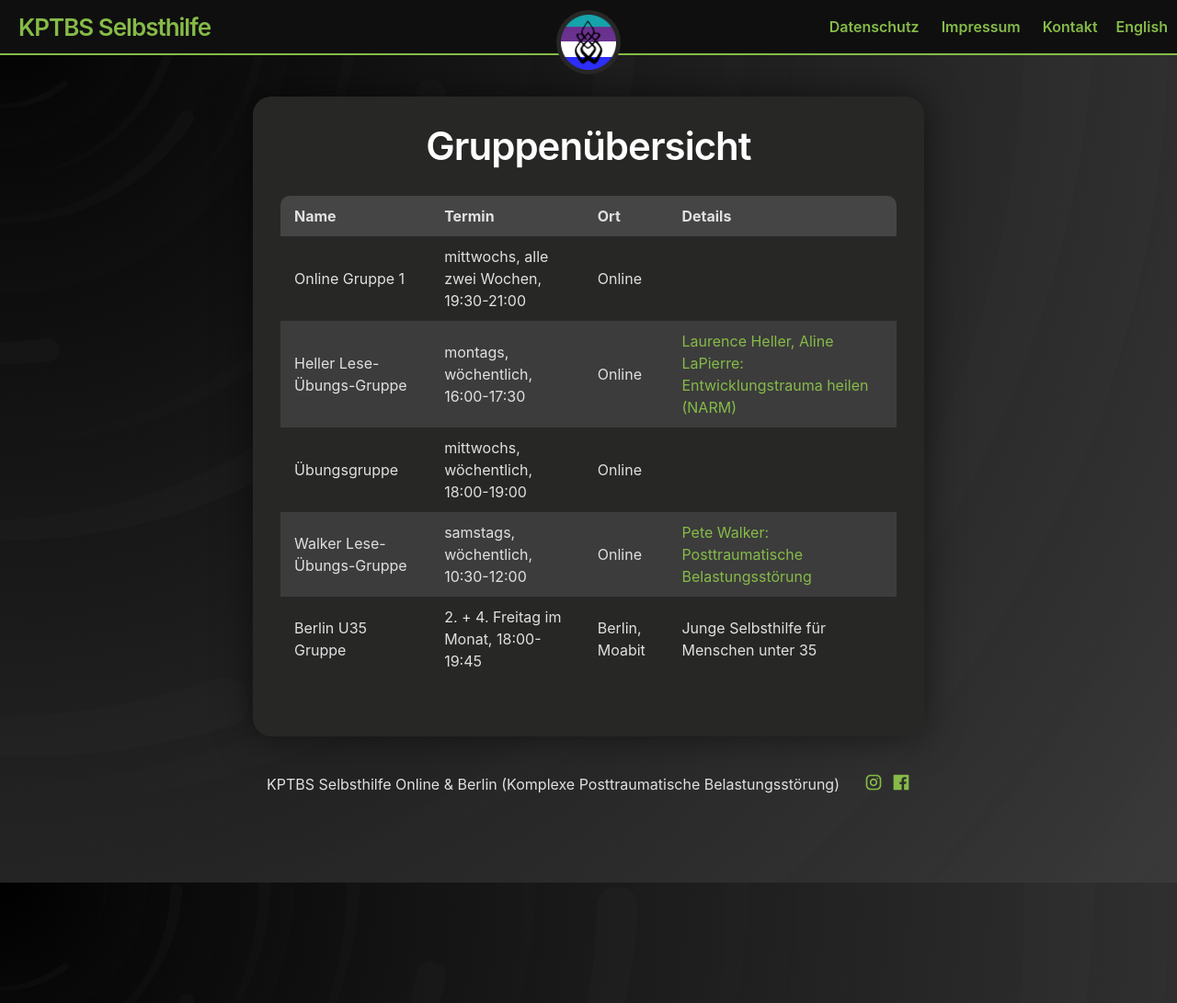
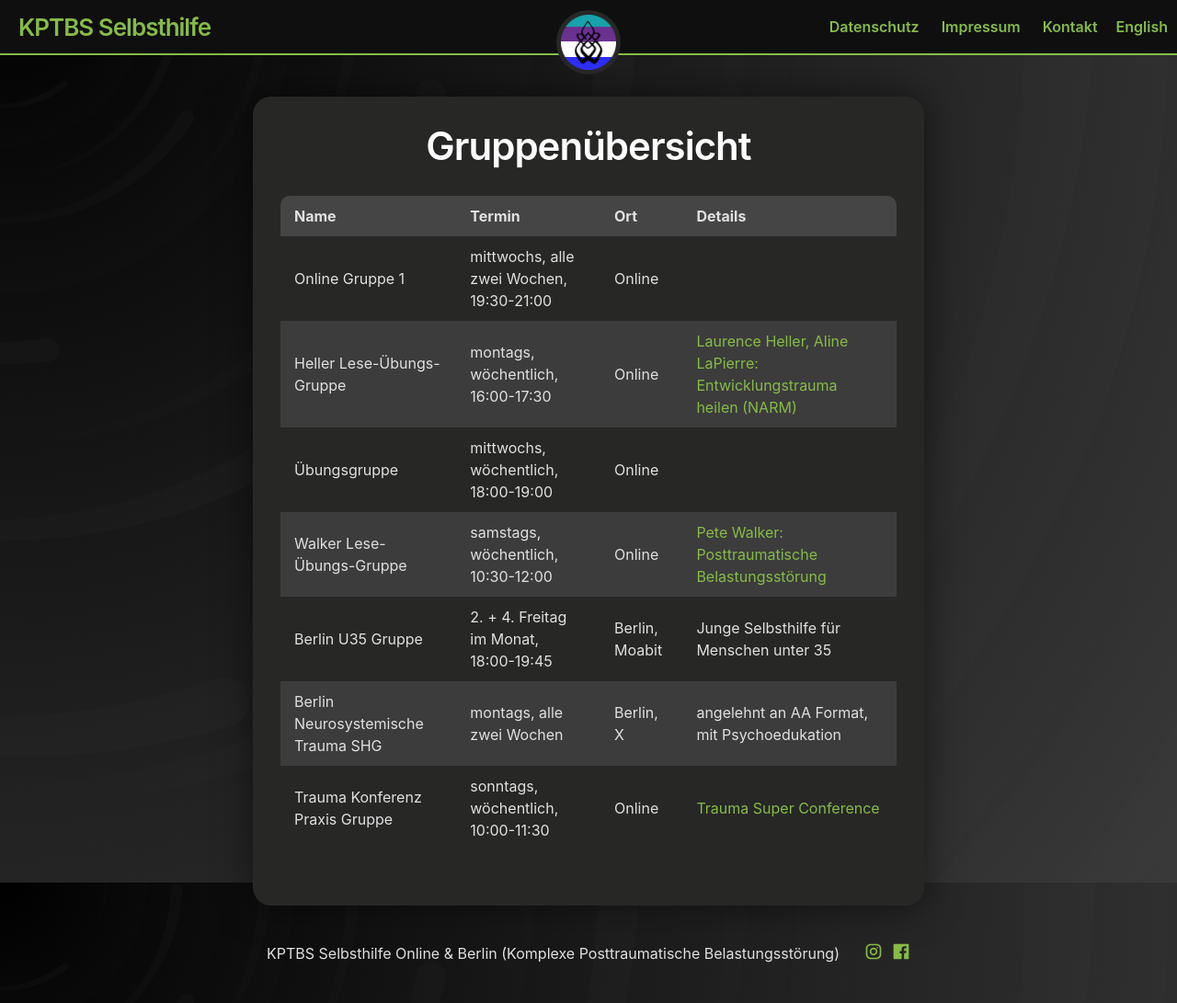
Before and after one commit to 3xz/k-ptbs, a Jekyll site: the page built from _posts/2023-07-13-gruppenliste.md, in a window 1280 px wide and 1091 px high. Shown: the whole window at 92% size. Built offline with Jekyll 4.4.1, drawn with Linux system fonts in a browser that asks for light colours.

Commit message:
Update 2023-07-13-gruppenliste.md

```diff
--- a/_posts/2023-07-13-gruppenliste.md
+++ b/_posts/2023-07-13-gruppenliste.md
@@ -10,3 +10,5 @@ title: Gruppenübersicht
 | Übungsgruppe | mittwochs, wöchentlich, 18:00-19:00 | Online |     |
 | Walker Lese-Übungs-Gruppe | samstags, wöchentlich, 10:30-12:00 | Online | [Pete Walker: Posttraumatische Belastungsstörung](https://www.amazon.de/dp/3962570756/) |
 | Berlin U35 Gruppe | 2. + 4. Freitag im Monat, 18:00-19:45 | Berlin, Moabit | Junge Selbsthilfe für Menschen unter 35 |
+| Berlin Neurosystemische Trauma SHG | montags, alle zwei Wochen | Berlin, X | angelehnt an AA Format, mit Psychoedukation |
+| Trauma Konferenz Praxis Gruppe | sonntags, wöchentlich, 10:00-11:30 | Online | [Trauma Super Conference](https://www.consciouslife.com/conferences/tsc-5) |
```
